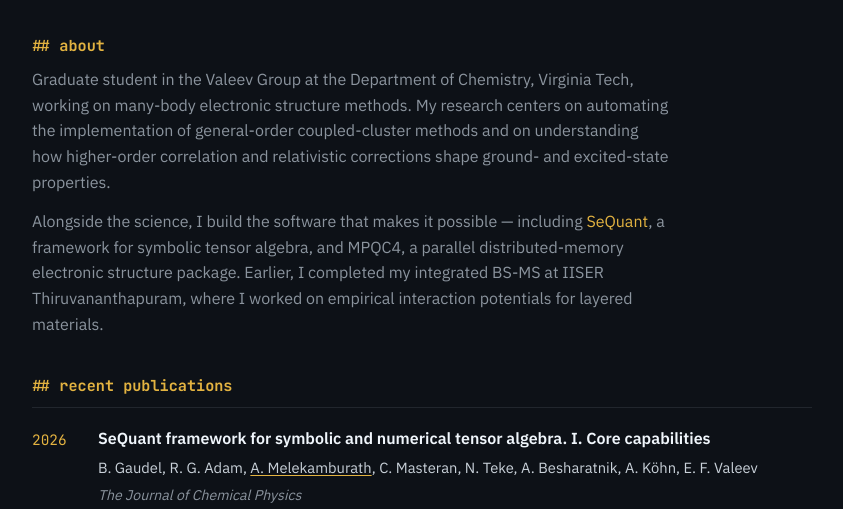
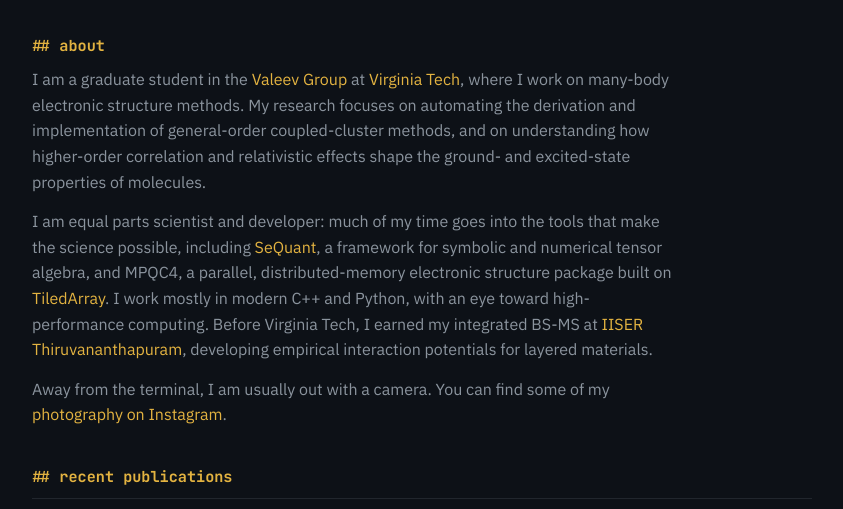
Before and after one commit to ajay-mk/ajay-mk.github.io, an Astro site: page / in a window 1280 px wide. Shown: the part 272-781 px from the top of the page, without its empty margins (218-1061 px from the left). Built offline with nearby package versions, Linux system fonts and the light colour scheme; Astro itself is replaced by a stand-in of ours.

Commit message:
content: rework About section; add photography note

```diff
--- a/src/pages/index.astro
+++ b/src/pages/index.astro
@@ -23,18 +23,25 @@
   <section class="about">
     <h2 class="section-marker">## about</h2>
     <p>
-      Graduate student in the Valeev Group at the Department of Chemistry, Virginia Tech,
-      working on many-body electronic structure methods. My research centers on automating
-      the implementation of general-order coupled-cluster methods and on understanding how
-      higher-order correlation and relativistic corrections shape ground- and excited-state
-      properties.
+      I am a graduate student in the <a href="https://valeevgroup.github.io" target="_blank" rel="noopener">Valeev
+      Group</a> at <a href="https://www.vt.edu" target="_blank" rel="noopener">Virginia Tech</a>, where I work
+      on many-body electronic structure methods. My research
+      focuses on automating the derivation and implementation of general-order coupled-cluster methods,
+      and on understanding how higher-order correlation and relativistic effects shape the ground- and
+      excited-state properties of molecules.
     </p>
     <p>
-      Alongside the science, I build the software that makes it possible — including
-      <a href="https://github.com/ValeevGroup/SeQuant">SeQuant</a>, a framework for symbolic
-      tensor algebra, and MPQC4, a parallel distributed-memory electronic structure package.
-      Earlier, I completed my integrated BS-MS at IISER Thiruvananthapuram, where I worked on
-      empirical interaction potentials for layered materials.
+      I am equal parts scientist and developer: much of my time goes into the tools that make the
+      science possible, including <a href="https://github.com/ValeevGroup/SeQuant" target="_blank" rel="noopener">SeQuant</a>,
+      a framework for symbolic and numerical tensor algebra, and MPQC4, a parallel, distributed-memory
+      electronic structure package built on <a href="https://github.com/ValeevGroup/tiledarray" target="_blank" rel="noopener">TiledArray</a>.
+      I work mostly in modern C++ and Python, with an eye toward high-performance computing. Before
+      Virginia Tech, I earned my integrated BS-MS at <a href="https://www.iisertvm.ac.in" target="_blank" rel="noopener">IISER
+      Thiruvananthapuram</a>, developing empirical interaction potentials for layered materials.
+    </p>
+    <p>
+      Away from the terminal, I am usually out with a camera. You can find some of my
+      <a href="https://instagram.com/ajaymk_" target="_blank" rel="noopener">photography on Instagram</a>.
     </p>
   </section>
 
```
